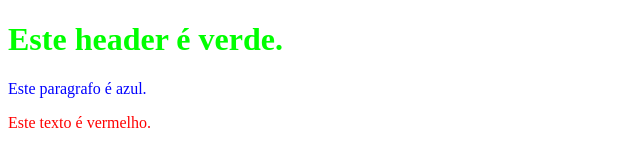
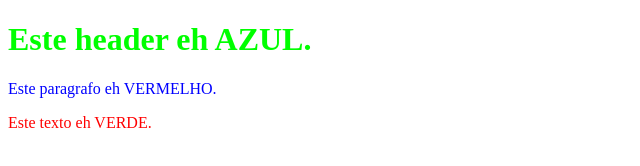
Before and after one commit to rmissiag/windows, a plain HTML site: page files/index.html in a window 1280 px wide. Shown: the whole page, without its empty margins (0-640 px from the left). Drawn offline with Linux system fonts and the light colour scheme.

Commit message:
Update index.html

```diff
--- a/files/index.html
+++ b/files/index.html
@@ -15,10 +15,10 @@ p {
 </head>
 <body>
 
-<h1>Este header é verde.</h1>
+<h1>Este header eh AZUL.</h1>
 
-<p>Este paragrafo é azul.</p>
+<p>Este paragrafo eh VERMELHO.</p>
 
-Este texto é vermelho.
+Este texto eh VERDE.
 </body>
 </html>
```
